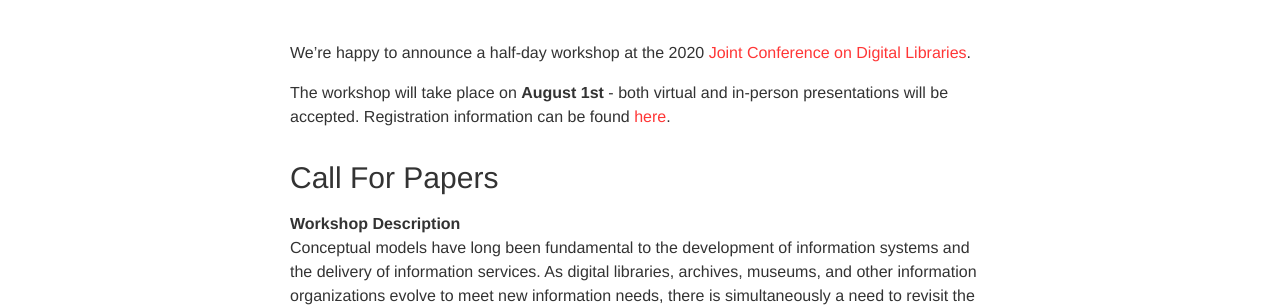
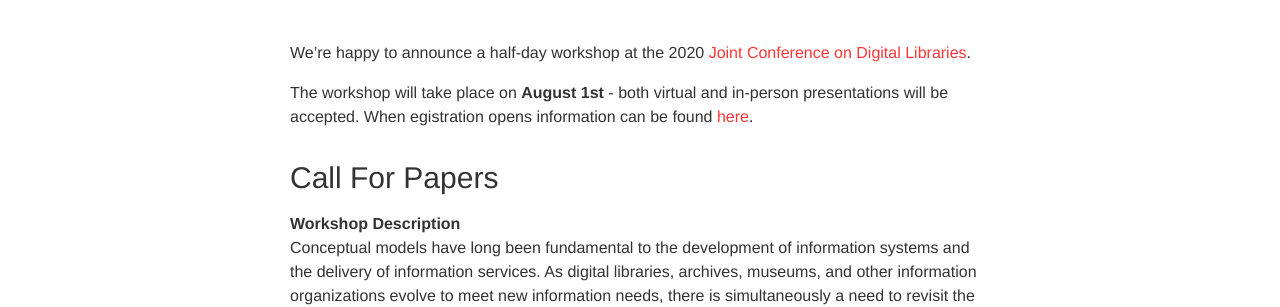
Before and after one commit to sig-cm/sig-cm.github.io, a Jekyll site: the page built from _news/JCDL-2020-CFP.md, in a window 1280 px wide and 900 px high. Shown: the part 214-521 px from the top of the window. Built offline with Jekyll 4.4.1, drawn with Linux system fonts in a browser that asks for light colours; nearby versions of some CDN libraries.

Commit message:
Update JCDL-2020-CFP.md

```diff
--- a/_news/JCDL-2020-CFP.md
+++ b/_news/JCDL-2020-CFP.md
@@ -7,7 +7,7 @@ inline: false
 
 We're happy to announce a half-day workshop at the 2020 [Joint Conference on Digital Libraries](https://2020.jcdl.org/).
 
-The workshop will take place on **August 1st** - both virtual and in-person presentations will be accepted. Registration information can be found [here](https://2020.jcdl.org/registration/).
+The workshop will take place on **August 1st** - both virtual and in-person presentations will be accepted. When egistration opens information can be found [here](https://2020.jcdl.org/Registration.html).
 
 ### Call For Papers
 
```
